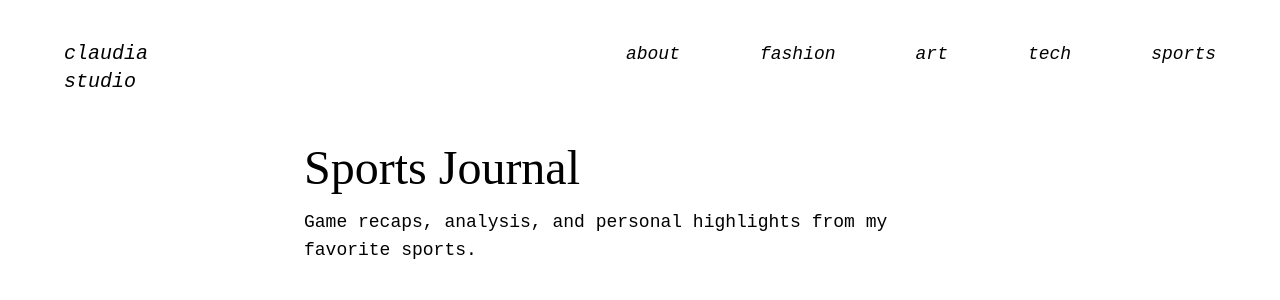
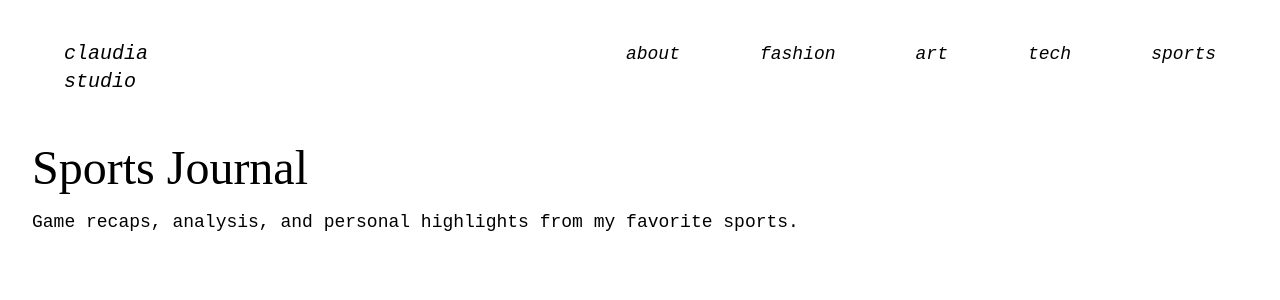
Before and after one commit to azzou02/beibei-studio, a Next.js app: page /sports in a window 1280 px wide. Shown: the top 300 px of the page. Built offline with nearby package versions, Linux system fonts and the light colour scheme; a web font is replaced by a local one.

Commit message:
update art page and add catalog page

```diff
--- /dev/null
+++ b/src/app/art/catalog/page.tsx
@@ -0,0 +1,11 @@
+import Image from "next/image";
+import Link from "next/link";
+
+export default function CatalogPage() {
+    return (
+      <div className="mx-auto py-12">
+
+        <h1 className="text-5xl font-display mb-4">Catalog</h1>
+      </div>
+    )
+}
--- a/src/app/art/page.tsx
+++ b/src/app/art/page.tsx
@@ -37,6 +37,11 @@ export default function ArtPage() {
                     </p>
 
                     <div className="flex justify-center mt-20">
+                        <Link href="/art/catalog" className="block
+                                                             drop-shadow-none
+                                                             hover:drop-shadow-xl/25
+                                                             transition
+                                                             duration-200">
                             <Image
                                 src="/images/art/sketchbook.jpg"
                                 alt="sketchbook"
@@ -44,6 +49,8 @@ export default function ArtPage() {
                                 height={700}
                                 className="object-contain"
                             />
+                        </Link>
+
                     </div>
                 </section>
             </div>
--- a/src/app/sports/page.tsx
+++ b/src/app/sports/page.tsx
@@ -1,6 +1,7 @@
 export default function SportsPage() {
     return (
-      <div className="max-w-2xl mx-auto py-12">
+      <div className="mx-auto py-12">
+
         <h1 className="text-5xl font-display mb-4">Sports Journal</h1>
         <p className="text-lg">
           Game recaps, analysis, and personal highlights from my favorite sports.
```
Lines whose indentation alone changed are shown as unchanged.
